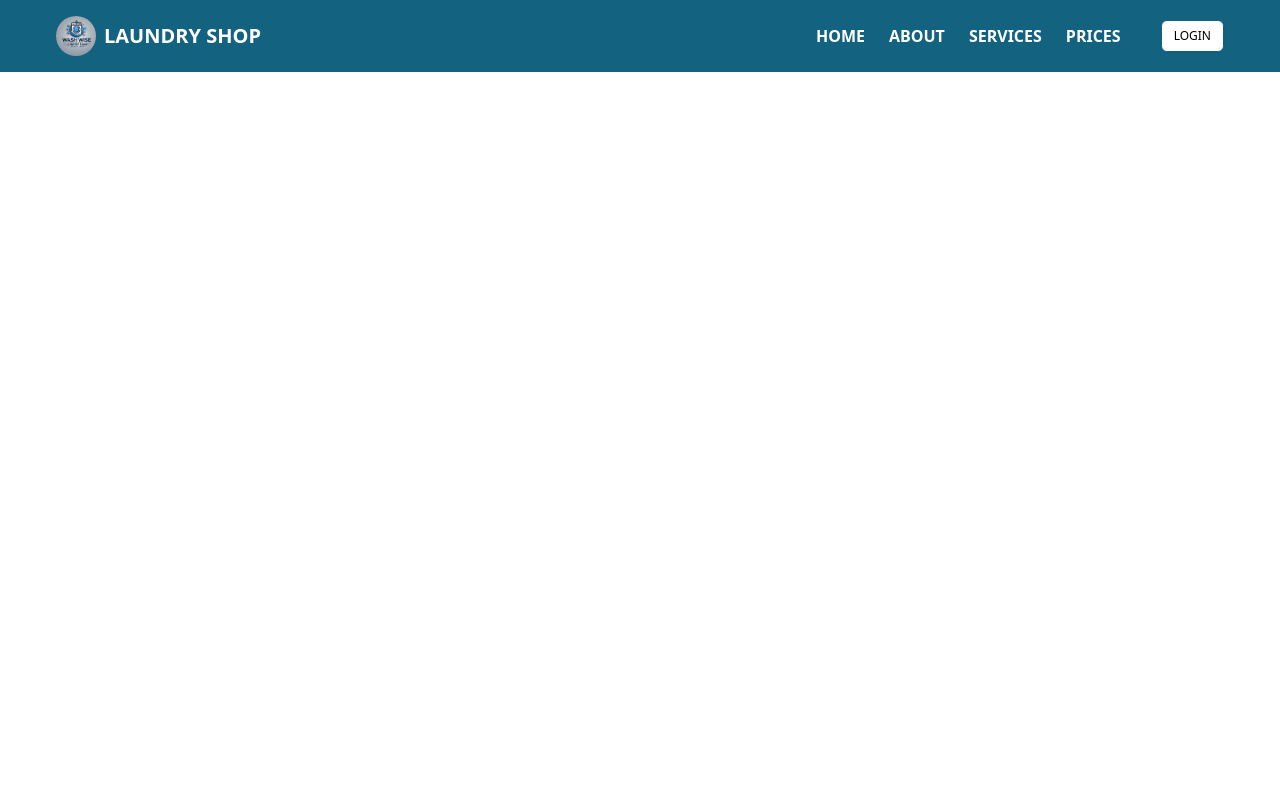
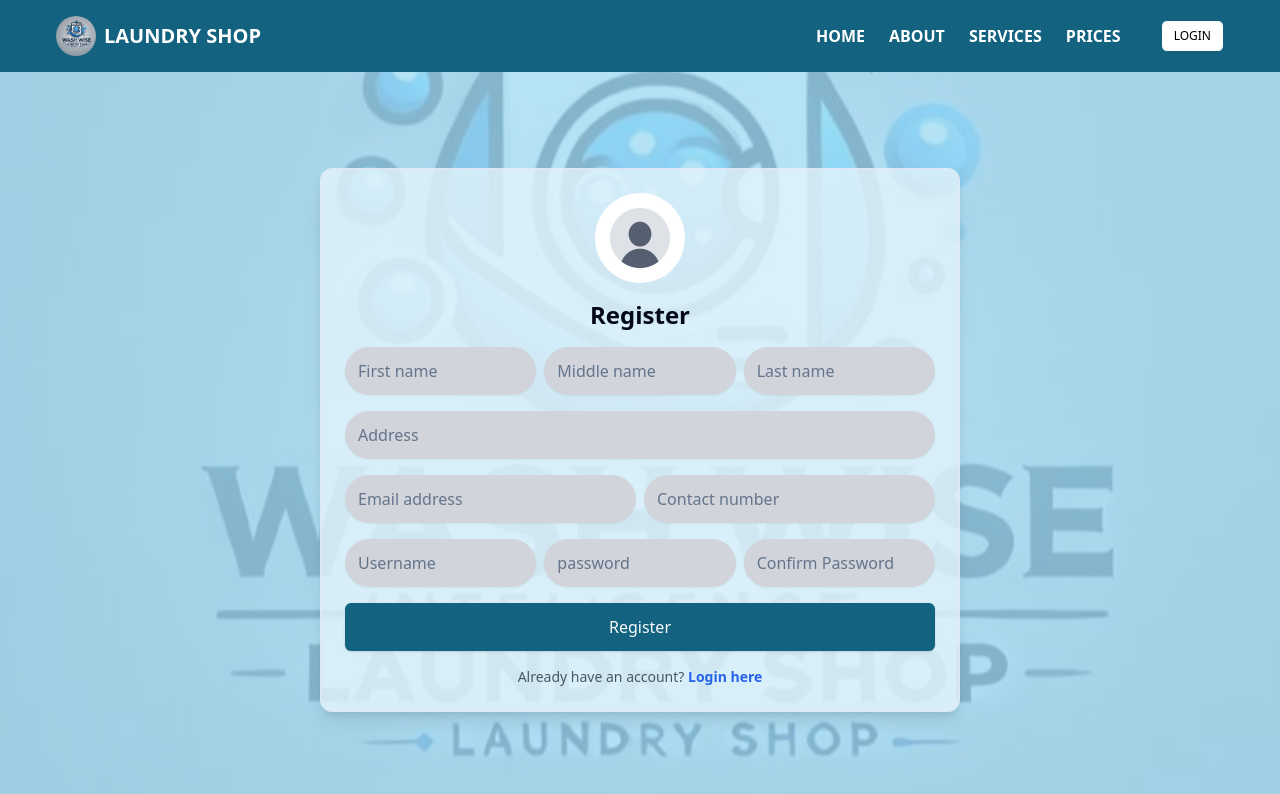
Before and after one commit to cLeAr2468/Laundry-system, a React (Vite) app in the folder laundry-ms/: page /register in a window 1280 px wide. Shown: the top 794 px of the page. Built offline with nearby package versions, Linux system fonts and the light colour scheme.

Commit message:
Customer Registration form done

```diff
--- a/laundry-ms/src/App.jsx
+++ b/laundry-ms/src/App.jsx
@@ -6,6 +6,7 @@ import Home from './components/layout/home';
 import About from './components/layout/about';
 import Services from './components/layout/services';
 import Prices from './components/layout/prices';
+import Register from './components/layout/register';
 
 function App() {
   return (
@@ -17,6 +18,7 @@ function App() {
           <Route path="/about" element={<About />} />
           <Route path="/services" element={<Services />} />
           <Route path="/prices" element={<Prices />} />
+          <Route path="/register" element={<Register />} />
         </Routes>
       </div>
     </Router>
--- /dev/null
+++ b/laundry-ms/src/components/layout/register.jsx
@@ -0,0 +1,127 @@
+import React from "react";
+import { Card, CardContent } from "@/components/ui/card";
+import { Input } from "@/components/ui/input";
+import { Button } from "@/components/ui/button";
+
+const Register = () => {
+    return (
+        <div className="min-h-screen bg-cover bg-center"
+            style={{
+                backgroundImage: "url('/laundry-logo.jpg')",
+            }}
+        >
+            <div className='bg-[#A4DCF4] bg-opacity-80 min-h-screen pt-10 md:pt-20 flex items-center justify-center'>
+
+                {/* Registration Form */}
+                <div className="w-full md:w-1/2 flex items-center justify-center ">
+                    <Card className="w-full max-w-7xl shadow-lg bg-[#E4F4FC]/80">
+                        <CardContent className="space-y-3 md:space-y-4 p-4 md:p-6">
+                            <div className="flex items-center justify-center mb-2 md:mb-4 ">
+                                <img
+                                    src="/user.jpg"
+                                    alt="Login Visual"
+                                    className="w-[70px] md:w-[90px] h-[70px] md:h-[90px] rounded-[100%]"
+                                />
+                            </div>
+                            <h2 className="text-xl md:text-2xl font-bold text-center">Register</h2>
+
+                            <div className='flex flex-col md:flex-row items-center justify-center gap-2'>
+                                <div className="space-y-2 flex-1 w-full">
+                                    <Input
+                                        id="Fname"
+                                        type="text"
+                                        placeholder="First name"
+                                        className="w-full bg-gray-300 rounded-full border border-gray-300 focus:outline-none focus:ring-2 focus:ring-blue-500 text-sm md:text-base h-10 md:h-12"
+                                    />
+                                </div>
+                                <div className="space-y-2 flex-1 w-full">
+                                    <Input
+                                        id="Mname"
+                                        type="text"
+                                        placeholder="Middle name"
+                                        className="w-full bg-gray-300 rounded-full border border-gray-300 focus:outline-none focus:ring-2 focus:ring-blue-500 text-sm md:text-base h-10 md:h-12"
+                                    />
+                                </div>
+                                <div className="space-y-2 flex-1 w-full">
+                                    <Input
+                                        id="Lname"
+                                        type="text"
+                                        placeholder="Last name"
+                                        className="w-full bg-gray-300 rounded-full border border-gray-300 focus:outline-none focus:ring-2 focus:ring-blue-500 text-sm md:text-base h-10 md:h-12"
+                                    />
+                                </div>
+                            </div>
+                            <div className="space-y-2">
+                                <Input
+                                    id="address"
+                                    type="text"
+                                    placeholder="Address"
+                                    className="bg-gray-300 rounded-full border border-gray-300 focus:outline-none focus:ring-2 focus:ring-blue-500 text-sm md:text-base h-10 md:h-12"
+                                />
+                            </div>
+                            <div className='flex flex-col md:flex-row items-center justify-center gap-2'>
+                                <div className="space-y-2 w-full">
+                                <Input
+                                    id="email"
+                                    type="email"
+                                    placeholder="Email address"
+                                    className="bg-gray-300 rounded-full border border-gray-300 focus:outline-none focus:ring-2 focus:ring-blue-500 text-sm md:text-base h-10 md:h-12"
+                                />
+                                </div>
+                                <div className="space-y-2 w-full">
+                                    <Input
+                                        id="contact"
+                                        type="tel"
+                                        placeholder="Contact number"
+                                        pattern="[0-9]"
+                                        inputMode="numeric"
+                                        maxLength={11}
+                                        className="bg-gray-300 rounded-full border border-gray-300 focus:outline-none focus:ring-2 focus:ring-blue-500 text-sm md:text-base h-10 md:h-12"
+                                        onInput={e => {
+                                            e.target.value = e.target.value.replace(/[^0-9]/g, '');
+                                        }}
+                                    />
+                                </div>
+                            </div>
+                            <div className='flex flex-col md:flex-row items-center justify-center gap-2'>
+                                <div className="space-y-2 w-full">
+                                    <Input
+                                        id="username"
+                                        type="text"
+                                        placeholder="Username"
+                                        className="bg-gray-300 rounded-full border border-gray-300 focus:outline-none focus:ring-2 focus:ring-blue-500 text-sm md:text-base h-10 md:h-12"
+                                    />
+                                </div>
+                                <div className="space-y-2 w-full">
+                                    <Input
+                                        id="password"
+                                        type="password"
+                                        placeholder="password"
+                                        className="bg-gray-300 rounded-full border border-gray-300 focus:outline-none focus:ring-2 focus:ring-blue-500 text-sm md:text-base h-10 md:h-12"
+                                    />
+                                </div>
+                                <div className="space-y-2 w-full">
+                                    <Input
+                                        id="confirm-password"
+                                        type="password"
+                                        placeholder="Confirm Password"
+                                        className="bg-gray-300 rounded-full border border-gray-300 focus:outline-none focus:ring-2 focus:ring-blue-400 text-sm md:text-base h-10 md:h-12"
+                                    />
+                                </div>
+                            </div>
+
+
+                            <Button className="w-full mt-2 md:mt-4 bg-[#126280] hover:bg-[#126280]/10 h-10 md:h-12 text-sm md:text-base">
+                                Register
+                            </Button>
+                            <p className="text-sm md:text-md text-center text-gray-600 mt-2 md:mt-4">
+                                Already have an account? <a href="/" className="text-blue-600 font-semibold hover:underline">Login here</a>
+                            </p>
+                        </CardContent>
+                    </Card>
+                </div>
+            </div>
+        </div>
+    );
+};
+export default Register;
```
